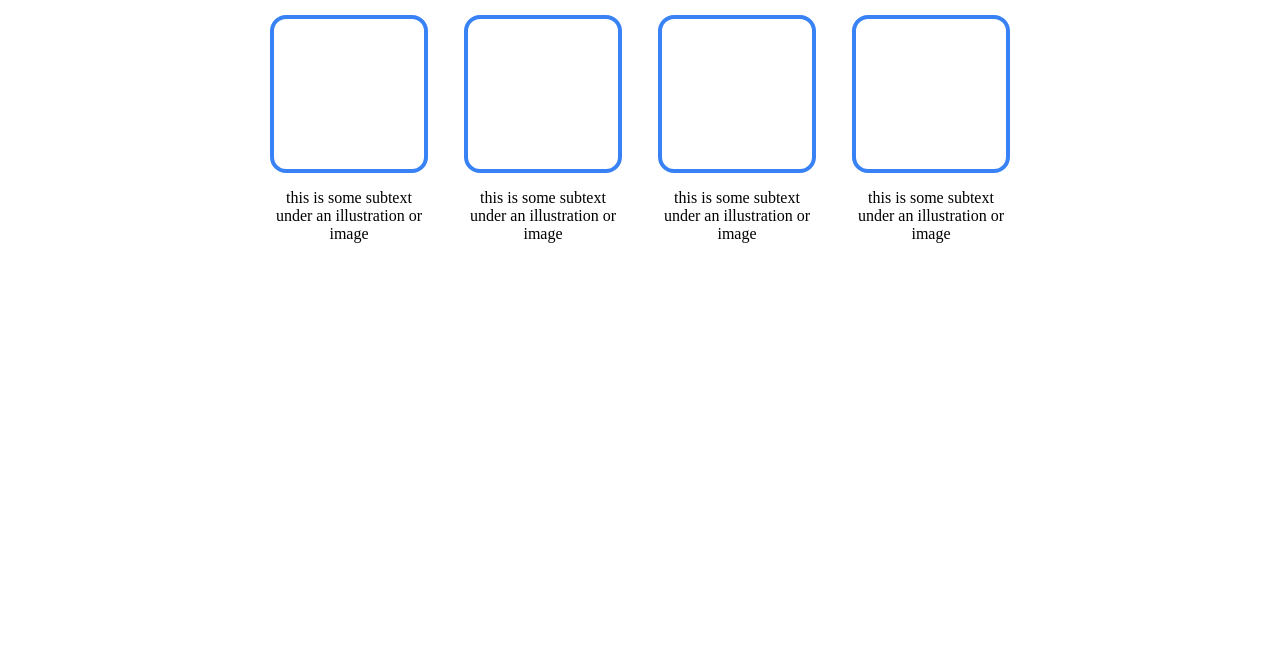
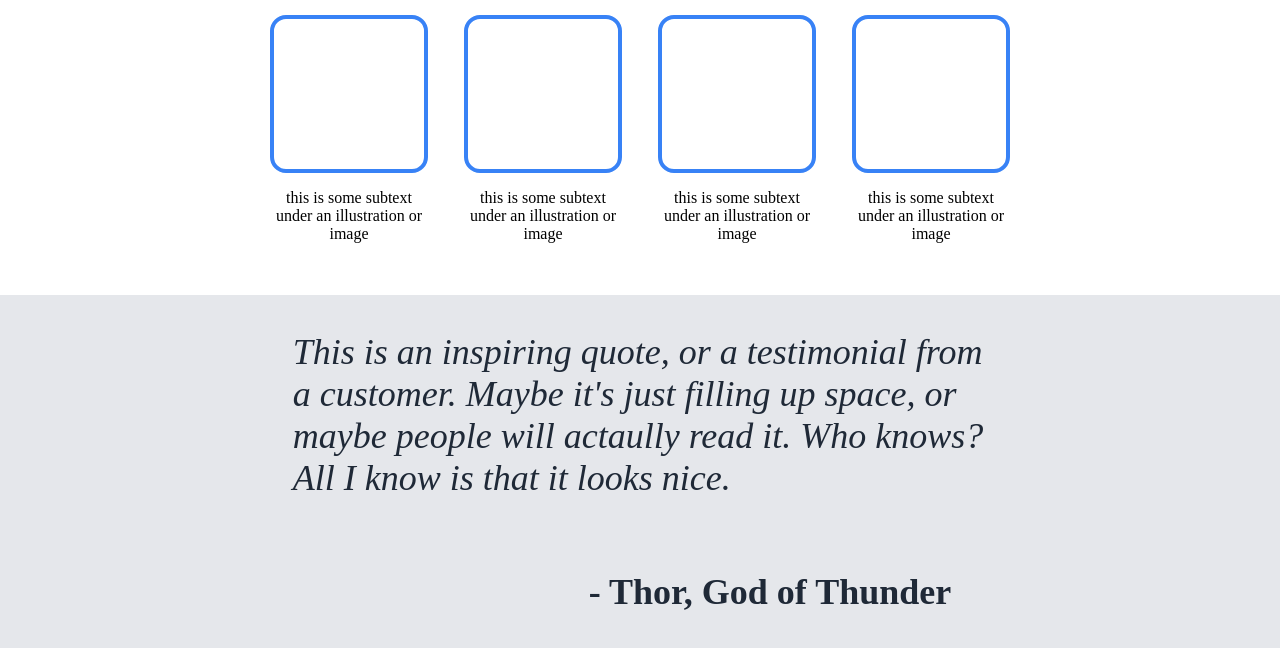
Before and after one commit to LukasBauza/landing-page, a plain HTML site: page index.html in a window 1280 px wide. Shown: the part 522-1170 px from the top of the page. Before the commit the page ends 817 px from the top, so only its background shows below. Drawn offline with Linux system fonts and the light colour scheme.

Commit message:
quote block html and css complete

```diff
--- a/index.html
+++ b/index.html
@@ -49,5 +49,12 @@
                 </div>
             </div>
         </div>
+
+        <div class='quote-block content-padding'>
+            <p class='quote'>
+                This is an inspiring quote, or a testimonial from a customer. Maybe it's just filling up space, or maybe people will actaully read it. Who knows? All I know is that it looks nice.
+            </p>
+            <p class='name'>- Thor, God of Thunder</p>
+        </div>
     </body>
 </html>
--- a/style.css
+++ b/style.css
@@ -33,6 +33,7 @@ body {
 .hero {
     background: #1F2937;
     display:flex;
+    justify-content: space-between;
     padding-top: 74px;
     padding-bottom: 74px;
     gap: 36px;
@@ -62,7 +63,7 @@ body {
 
     /*right side*/
     .right {
-        width: 400px;
+        width: 600px;
         height: 200px;
         background: gray;
         color: #F9FAF8;
@@ -101,3 +102,24 @@ body {
         }
     }
 }
+
+.quote-block {
+    display: flex;
+    justify-content: flex-end;
+    justify-items: center;
+    flex-wrap: wrap;
+    background-color: #E5E7EB;
+
+    .quote, .name {
+        font-size: 36px;
+        color: #1F2937;
+        padding: 0px 15% 0px 15%;
+    }
+
+    .quote { font-style: italic; }
+
+    .name {
+        font-weight: bold;
+        margin: 36px 36px 36px 0px;
+    }
+}
```
